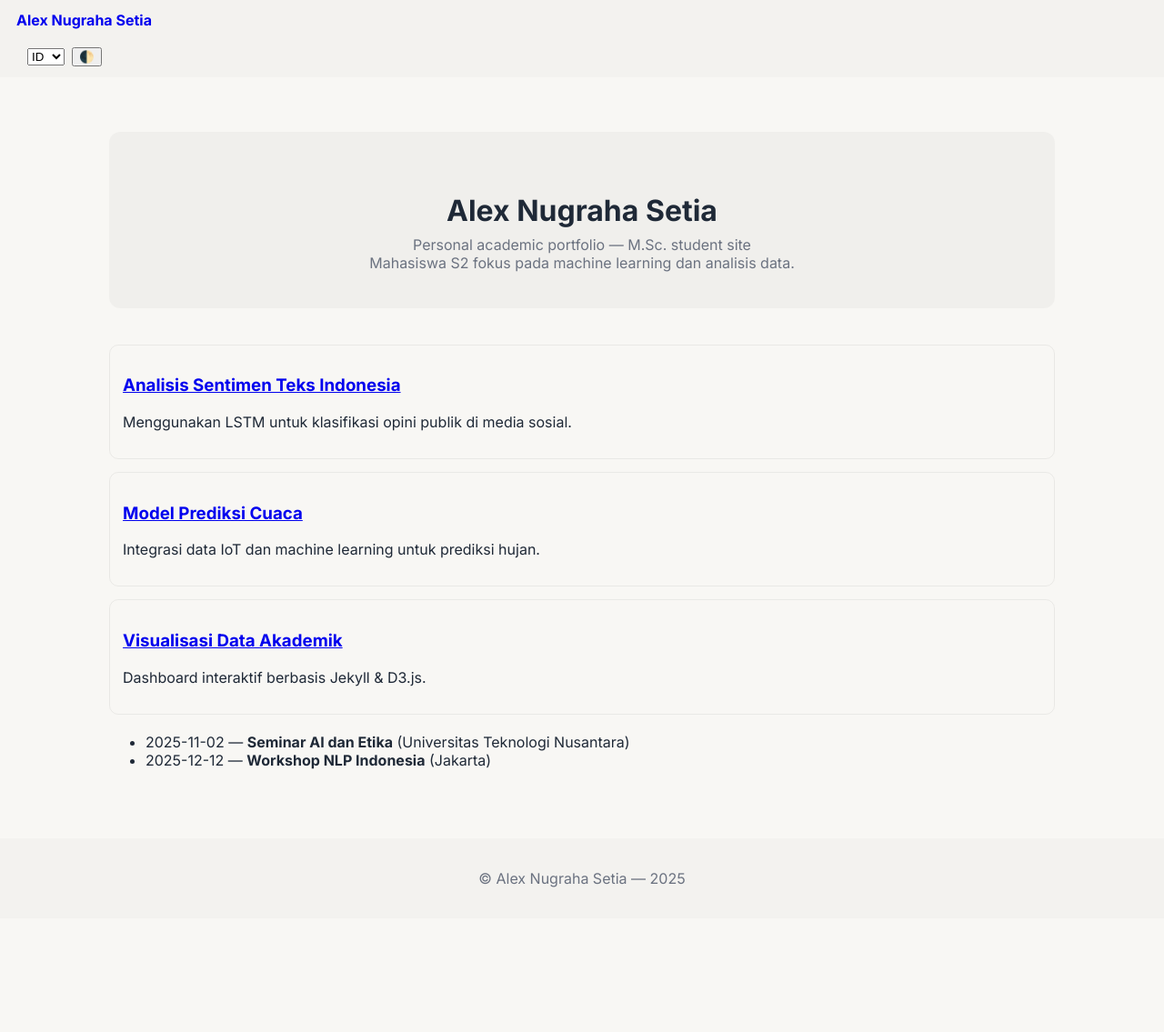
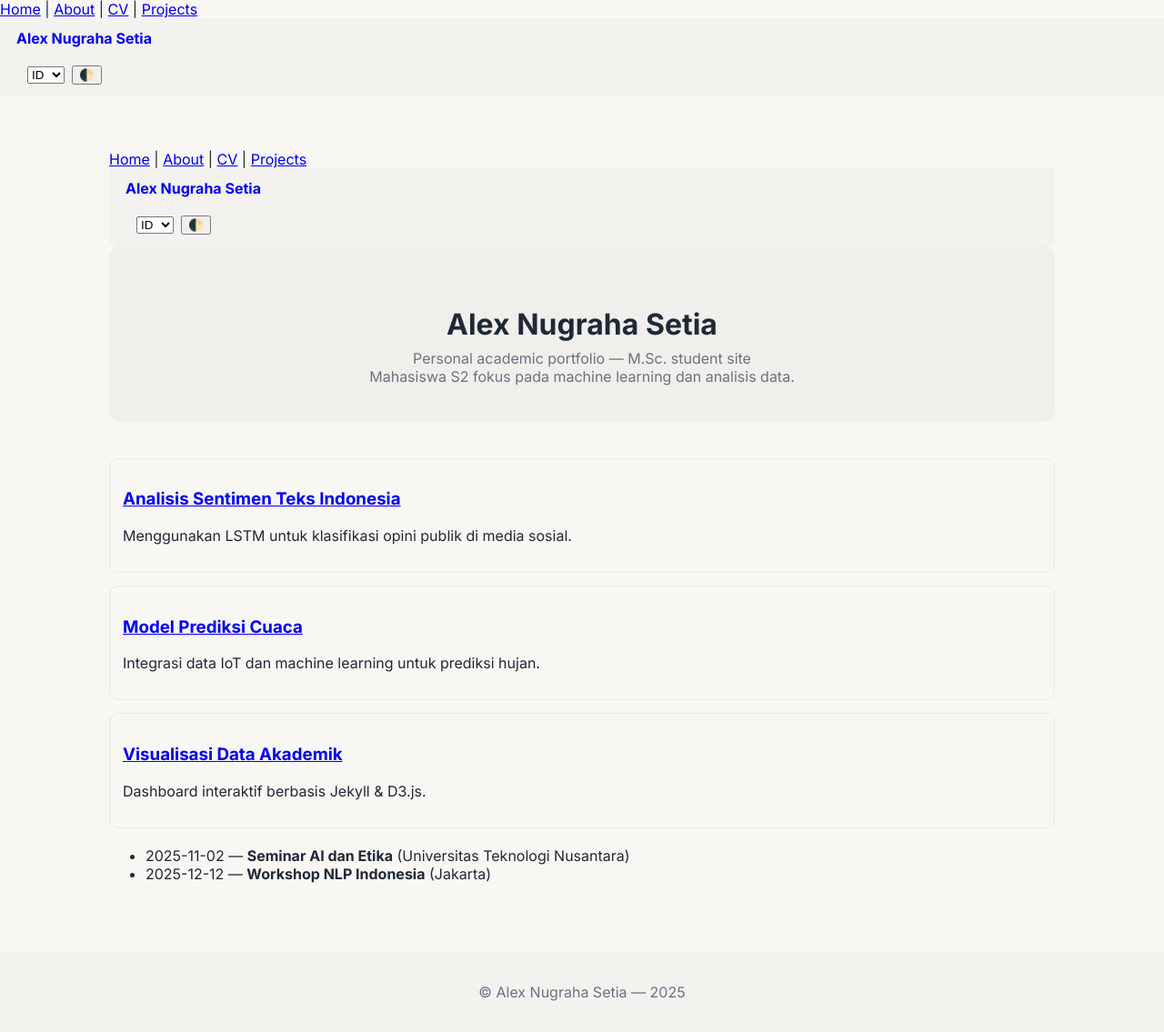
Before and after one commit to Jiku1/Alex-Nugraha, a Jekyll site: the page built from index.md, in a window 1280 px wide. Shown: the whole page at 91% size. Built offline with Jekyll 4.4.1, drawn with Linux system fonts in a browser that asks for light colours; before the commit the page ends 1010 px from its top, so only the background shows below that.

Commit message:
updt cek navbar hilang

```diff
--- a/_includes/header.html
+++ b/_includes/header.html
@@ -1,3 +1,14 @@
+<!-- HEADER LOADED -->
+<header>
+  <nav>
+    <a href="{{ '/' | relative_url }}">Home</a> |
+    <a href="{{ '/about.html' | relative_url }}">About</a> |
+    <a href="{{ '/cv.html' | relative_url }}">CV</a> |
+    <a href="{{ '/projects.html' | relative_url }}">Projects</a>
+  </nav>
+</header>
+
+
 <header class="site-header">
   <div class="header-inner">
     <div class="brand">
--- a/_layouts/default.html
+++ b/_layouts/default.html
@@ -3,12 +3,13 @@
   {% include head.html %}
   <body class="site-body">
     {% include header.html %}
+
     <div class="wrap">
       <main class="content">
         {{ content }}
       </main>
     </div>
+
     {% include footer.html %}
-    <script src="{{ '/assets/js/theme-toggle.js' | relative_url }}"></script>
   </body>
 </html>
--- a/index.md
+++ b/index.md
@@ -2,6 +2,8 @@
 layout: default
 title: Home
 ---
+{% include header.html %}
+
 <section class="hero">
   <h1>{{ site.title }}</h1>
   <p>{{ site.description }}</p>
```
